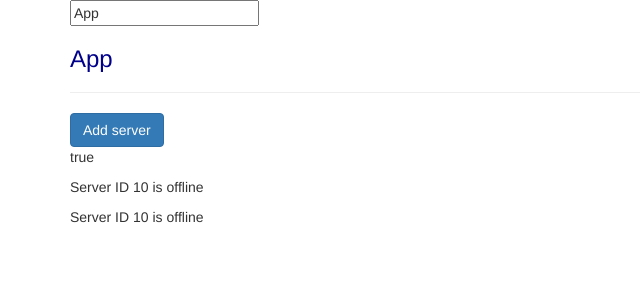
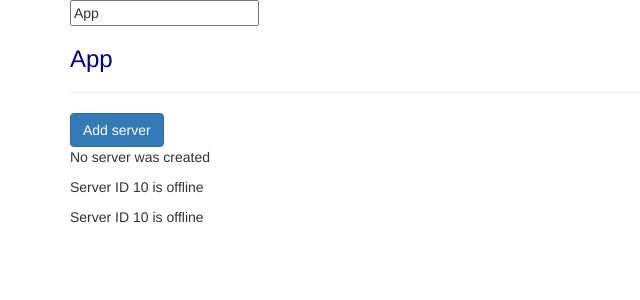
Before and after one commit to secretMoi/angular-udemy-tuto, an Angular app: page / in a window 1280 px wide. Shown: the top 300 px of the page, without its empty margins (0-640 px from the left). Built offline with nearby package versions, Linux system fonts and the light colour scheme.

Commit message:
Event binding

```diff
--- a/src/app/servers/servers.component.html
+++ b/src/app/servers/servers.component.html
@@ -1,5 +1,5 @@
-<button type="button" class="btn btn-primary" [disabled]="!allowNewServer"
+<button type="button" class="btn btn-primary" [disabled]="!allowNewServer" (click)="onCreateServer()"
   >Add server</button>
-<p [innerText]="allowNewServer"></p>
+<p>{{ serverCreationStatus }}</p>
 <div class="app-server"></div>
 <div class="app-server"></div>
--- a/src/app/servers/servers.component.ts
+++ b/src/app/servers/servers.component.ts
@@ -7,6 +7,7 @@
 })
 export class ServersComponent implements OnInit {
   allowNewServer: boolean = false;
+  serverCreationStatus: string = 'No server was created';
 
   constructor() {
     setTimeout(() => {
@@ -17,5 +18,8 @@
   ngOnInit(): void {
   }
 
-
+  // onMethod... means triggered by event
+  onCreateServer() {
+    this.serverCreationStatus = 'Server created';
+  }
 }
```
